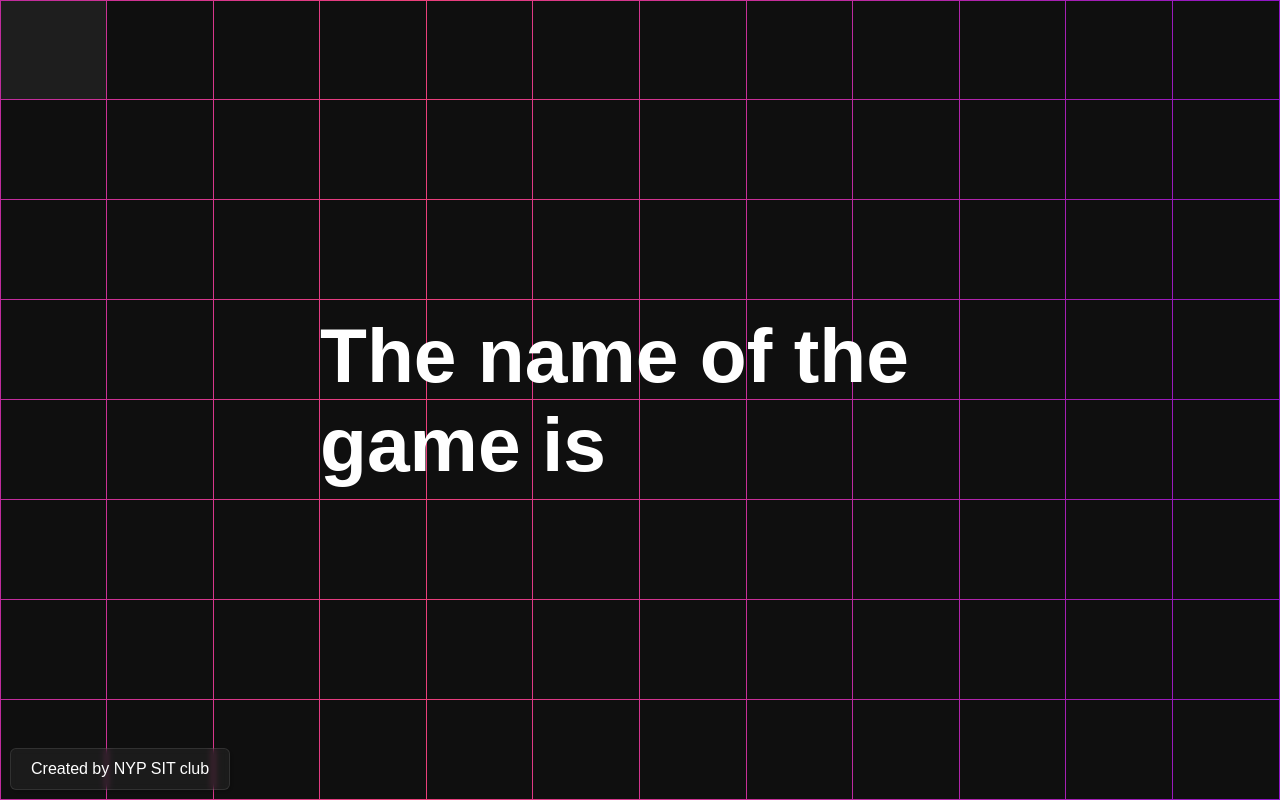
After one commit to gangula-karthik/NYPSIT_memoryGame, a Flask app: template templates/test.html in a window 1280 px wide. The commit adds this page. Run offline with Flask 3, Linux system fonts and the light colour scheme; the template is opened without the code that fills it, so the values that code supplies are empty.

Commit message:
Untracked files

```diff
--- /dev/null
+++ b/package.json
@@ -0,0 +1,5 @@
+{
+  "devDependencies": {
+    "tailwindcss": "^3.3.3"
+  }
+}
--- /dev/null
+++ b/static/homepage.js
@@ -0,0 +1,60 @@
+const wrapper = document.getElementById("tiles");
+
+let columns = 0,
+    rows = 0,
+    toggled = false;
+
+const toggle = () => {
+  toggled = !toggled;
+
+  document.body.classList.toggle("toggled");
+}
+
+const handleOnClick = index => {
+  toggle();
+
+  anime({
+    targets: ".tile",
+    opacity: toggled ? 0 : 1,
+    delay: anime.stagger(50, {
+      grid: [columns, rows],
+      from: index
+    })
+  });
+}
+
+const createTile = index => {
+  const tile = document.createElement("div");
+
+  tile.classList.add("tile");
+
+  tile.style.opacity = toggled ? 0 : 1;
+
+  tile.onclick = e => handleOnClick(index);
+
+  return tile;
+}
+
+const createTiles = quantity => {
+  Array.from(Array(quantity)).map((tile, index) => {
+    wrapper.appendChild(createTile(index));
+  });
+}
+
+const createGrid = () => {
+  wrapper.innerHTML = "";
+
+  const size = document.body.clientWidth > 800 ? 100 : 50;
+
+  columns = Math.floor(document.body.clientWidth / size);
+  rows = Math.floor(document.body.clientHeight / size);
+
+  wrapper.style.setProperty("--columns", columns);
+  wrapper.style.setProperty("--rows", rows);
+
+  createTiles(columns * rows);
+}
+
+createGrid();
+
+window.onresize = () => createGrid();
--- a/static/styles.css
+++ b/static/styles.css
@@ -60,3 +60,162 @@
     height: 11em;
     border-radius: 5px;
 }
+
+:root {
+    --g1: rgb(98, 0, 234);
+    --g2: rgb(236, 64, 122);
+  }
+
+  @keyframes background-pan {
+    from {
+      background-position: 0% center;
+    }
+
+    to {
+      background-position: -200% center;
+    }
+  }
+
+  body {
+    animation: background-pan 10s linear infinite;
+    background: linear-gradient(
+      to right,
+      var(--g1),
+      var(--g2),
+      var(--g1)
+    );
+    background-size: 200%;
+    height: 100vh;
+    overflow: hidden;
+    margin: 0px;
+  }
+
+  body.toggled {
+    animation: none;
+  }
+
+  body.toggled > #title {
+    opacity: 0;
+  }
+
+  body.toggled > #icon {
+    opacity: 1;
+  }
+
+  body.toggled > #tiles > .tile:hover {
+    opacity: 0.1 !important;
+  }
+
+  .centered {
+    left: 50%;
+    position: absolute;
+    top: 50%;
+    transform: translate(-50%, -50%);
+  }
+
+  #tiles {
+    height: calc(100vh - 1px);
+    width: calc(100vw - 1px);
+    position: relative;
+    z-index: 2;
+
+    display: grid;
+    grid-template-columns: repeat(var(--columns), 1fr);
+    grid-template-rows: repeat(var(--rows), 1fr);
+  }
+
+  .tile {
+    cursor: pointer;
+    position: relative;
+  }
+
+  .tile:hover:before {
+    background-color: rgb(30, 30, 30);
+  }
+
+  .tile:before {
+    background-color: rgb(15, 15, 15);
+    content: "";
+    inset: 0.5px;
+    position: absolute;
+  }
+
+  #title {
+    color: white;
+    font-family: "Rubik", sans-serif;
+    font-size: 6vw;
+    margin: 0px;
+    pointer-events: none;
+    transition: opacity 1200ms ease;
+    width: 50vw;
+    z-index: 3;
+  }
+
+  #title > .fancy {
+    color: var(--g2);
+    font-family: 'Dancing Script', cursive;
+    font-size: 1.5em;
+    line-height: 0.9em;
+  }
+
+  #icon {
+    color: rgba(255, 255, 255, 0.15);
+    font-size: 80vmin;
+    opacity: 0;
+    pointer-events: none;
+    transition: opacity 1200ms ease;
+    z-index: 1;
+  }
+
+  /* -- YouTube Link Styles -- */
+
+  body.menu-toggled > .meta-link > span {
+    color: rgb(30, 30, 30);
+  }
+
+  #source-link {
+    bottom: 60px;
+  }
+
+  #source-link > i {
+    color: rgb(94, 106, 210);
+  }
+
+  #yt-link > i {
+    color: rgb(239, 83, 80);
+  }
+
+  .meta-link {
+    align-items: center;
+    backdrop-filter: blur(3px);
+    background-color: rgba(255, 255, 255, 0.05);
+    border: 1px solid rgba(255, 255, 255, 0.1);
+    border-radius: 6px;
+    bottom: 10px;
+    box-shadow: 2px 2px 2px rgba(0, 0, 0, 0.1);
+    cursor: pointer;
+    display: inline-flex;
+    gap: 5px;
+    left: 10px;
+    padding: 10px 20px;
+    position: fixed;
+    text-decoration: none;
+    transition: background-color 400ms, border-color 400ms;
+    z-index: 10000;
+  }
+
+  .meta-link:hover {
+    background-color: rgba(255, 255, 255, 0.1);
+    border: 1px solid rgba(255, 255, 255, 0.2);
+  }
+
+  .meta-link > i, .meta-link > span {
+    height: 20px;
+    line-height: 20px;
+  }
+
+  .meta-link > span {
+    color: white;
+    font-family: "Rubik", sans-serif;
+    transition: color 400ms;
+  }
--- /dev/null
+++ b/templates/test.html
@@ -0,0 +1,17 @@
+<link rel="stylesheet" href="../static/styles.css">
+
+<div id="tiles"></div>
+
+<h1 id="title" class="centered">
+  The name of the game is
+</h1>
+
+<i id="icon" class="fa-solid fa-chess centered"></i>
+
+
+<a id="yt-link" class="meta-link" target="_blank">
+  <span>Created by NYP SIT club</span>
+</a>
+
+
+<script src="../static/homepage.js"></script>
```
Also changed, not shown: tailwind.config.js (added, +8 -0 lines), package-lock.json (added), 2 other files.
